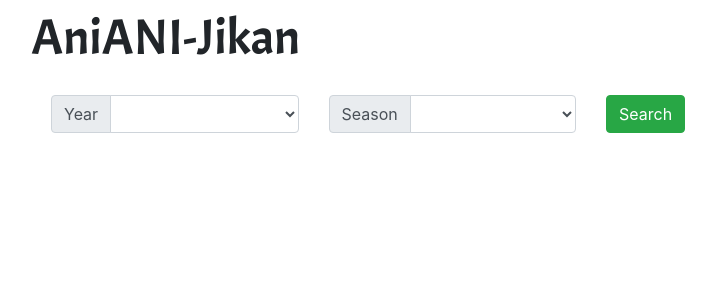
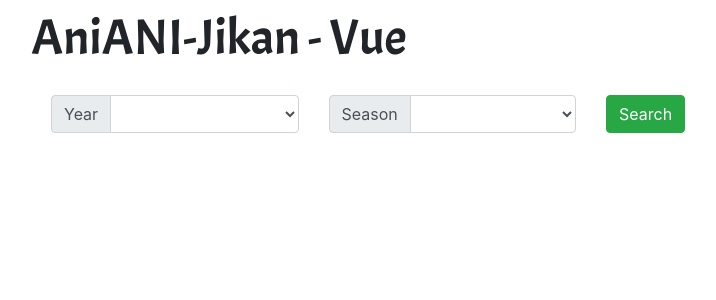
Before and after one commit to Sabin-Gurung/aniani-jikan-vue, a Vue app in the folder client/: page /home in a window 1280 px wide. Shown: the top 300 px of the page, without its empty margins (49-765 px from the left). Built offline with nearby package versions, Linux system fonts and the light colour scheme.

Commit message:
title change

```diff
--- a/client/src/App.vue
+++ b/client/src/App.vue
@@ -1,7 +1,7 @@
 <template>
   <div id="app" class="container">
       <div class="header row">
-          AniANI-Jikan
+          AniANI-Jikan - Vue
       </div>
       <keep-alive>
         <router-view></router-view>
```
